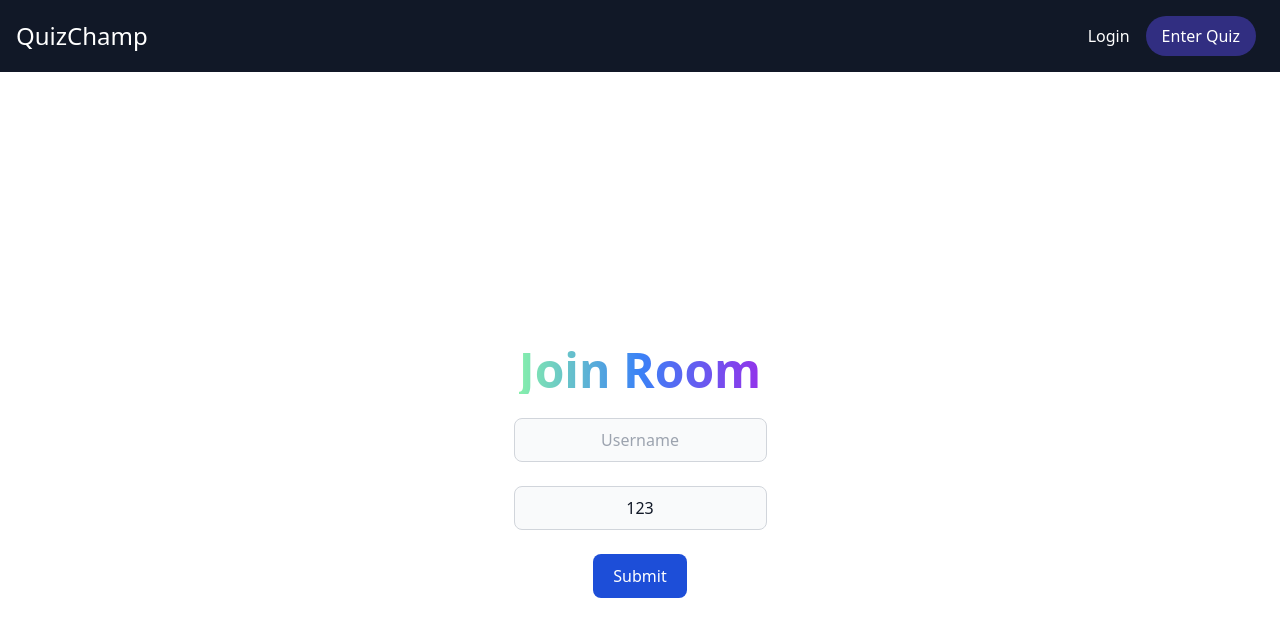
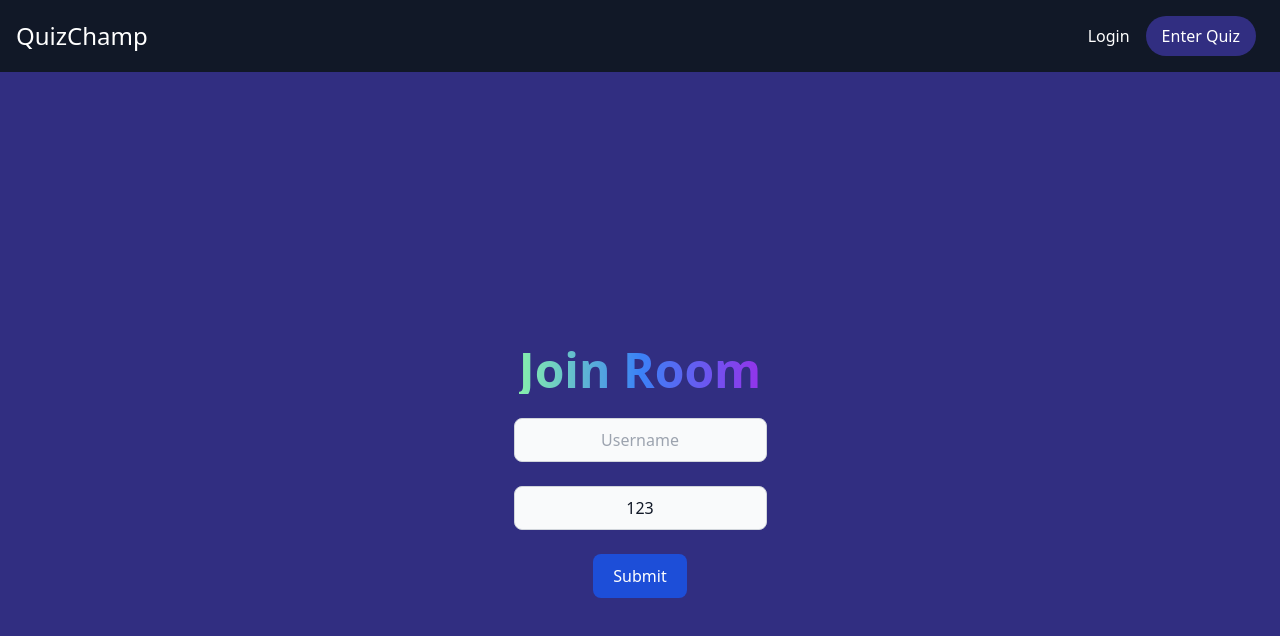
Before and after one commit to DoBryanCS/QuizChamps, a React (Vite) app: page / in a window 1280 px wide. Shown: the top 636 px of the page. Built offline with nearby package versions, Linux system fonts and the light colour scheme; no server answers.

Commit message:
UI fixes
Ui fixes

```diff
--- a/src/components/AnswerCard.jsx
+++ b/src/components/AnswerCard.jsx
@@ -4,7 +4,7 @@ const AnswerCard = ({ answer, color, myFunc }) => {
   // const cardColors = ["bg-teal", "bg-indigo", "bg-green", "bg-red"];
   // let color = cardColors[(Math.random() * cardColors.length) | 0];
 
-  const cardClassName = `block p-6 ${color} border rounded-lg w-full pt-10 pb-10 text-xl shadow hover:${color}-800 dark:bg-gray-800 dark:border-gray-700 dark:hover:bg-gray-700`;
+  const cardClassName = `block p-6 ${color}  rounded-lg w-full pt-10 pb-10 text-xl shadow hover:${color}-800 dark:bg-gray-800 dark:border-gray-700 dark:hover:bg-gray-700`;
   return (
     <div onClick={() => myFunc()}>
       <a href="#" class={cardClassName}>
--- a/src/pages/MainApp.jsx
+++ b/src/pages/MainApp.jsx
@@ -99,7 +99,7 @@ function MainApp() {
   };
 
   return (
-    <div className="App">
+    <div className="App bg-indigo-900">
       {userJoined ? (
         gameStarted ? (
           <>
@@ -121,7 +121,7 @@ function MainApp() {
                     class="object-cover h-48 mx-auto"
                     src={question.imgURL}
                   />
-                  <h5 class=" text-2xl mb-20 mt-20 tracking-tight text-gray-900 dark:text-white">
+                  <h5 class=" text-2xl mb-20 mt-20 text-white tracking-tight dark:text-white">
                     {question && question.Question ? question.Question : null}
                   </h5>
                 </div>
```
